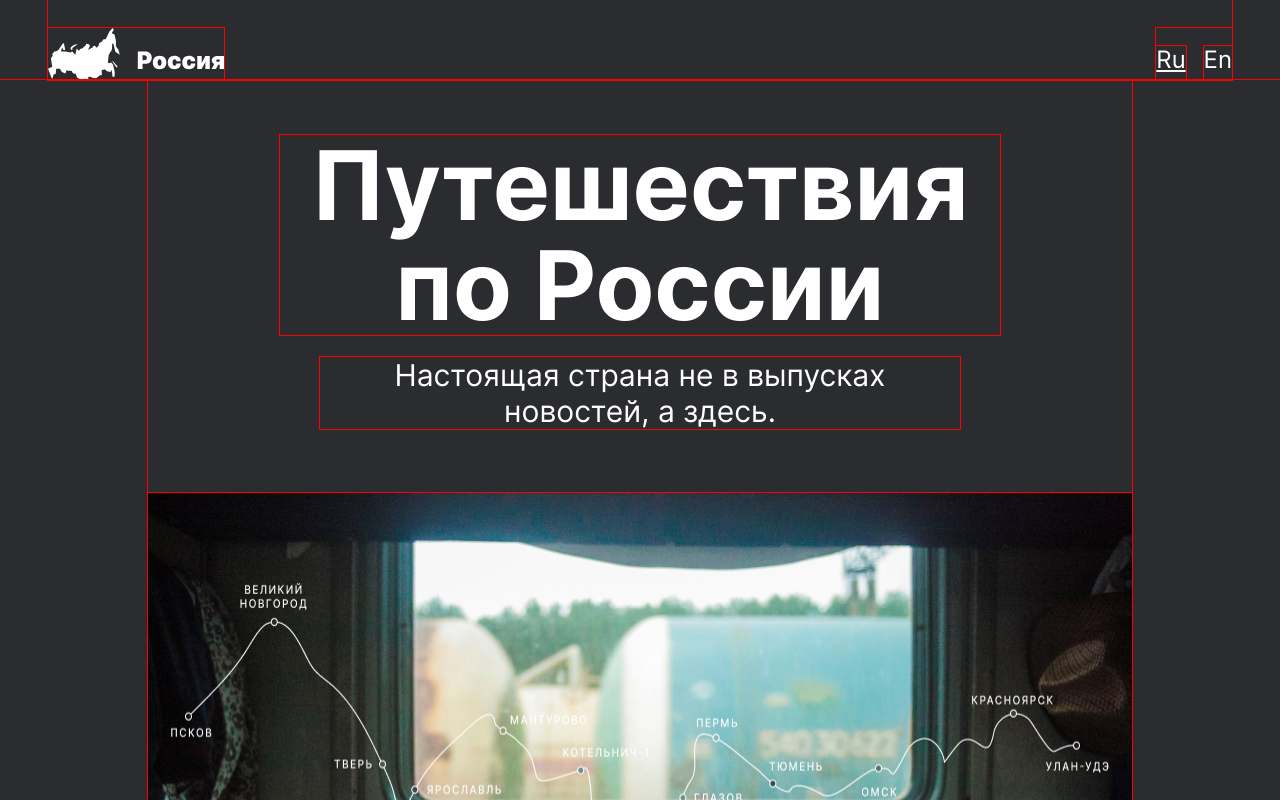
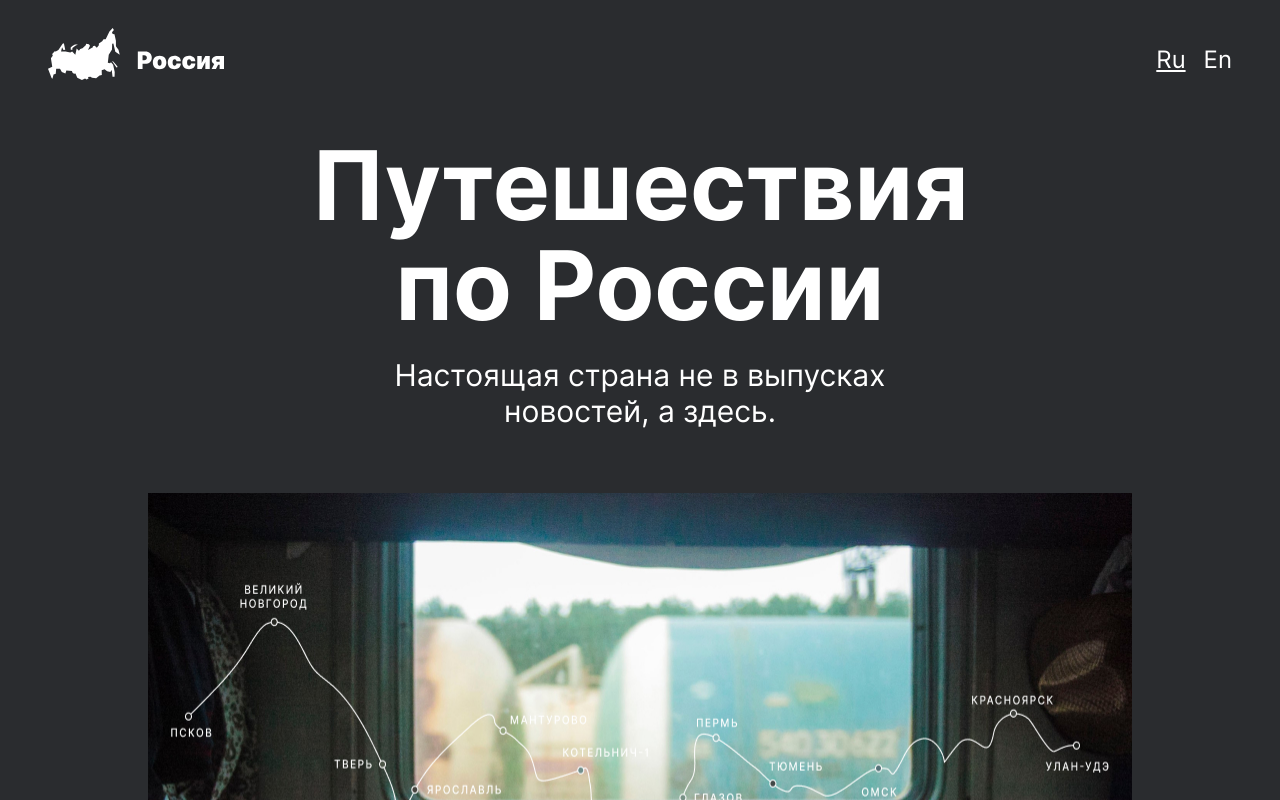
Before and after one commit to maximKaschitskiy/russian-travel, a plain HTML site: page index.html in a window 1280 px wide. Shown: the top 800 px of the page. Drawn offline with Linux system fonts and the light colour scheme.

Commit message:
third try

```diff
--- a/index.html
+++ b/index.html
@@ -9,7 +9,7 @@
 <body>
   <div class="page">
     <header class="header">
-      <img src="./images/header/header__logo.svg" class="header__logo">
+      <img src="./images/header/header__logo.svg" class="header__logo" alt="Логотип Россия">
       <nav class="header__lang-links">
         <a href="#" class="header__lang-link header__lang-link_active">Ru</a>
         <a href="#" class="header__lang-link header__lang-link_disable">En</a>
--- a/pages/index.css
+++ b/pages/index.css
@@ -40,7 +40,3 @@
 @import url(../blocks/footer/__link-item/footer__link-item.css);
 @import url(../blocks/footer/__link/footer__link.css);
 @import url(../blocks/footer/__copyright/footer__copyright.css);
-
-* {
-    outline: 1px solid red;
-}
```
